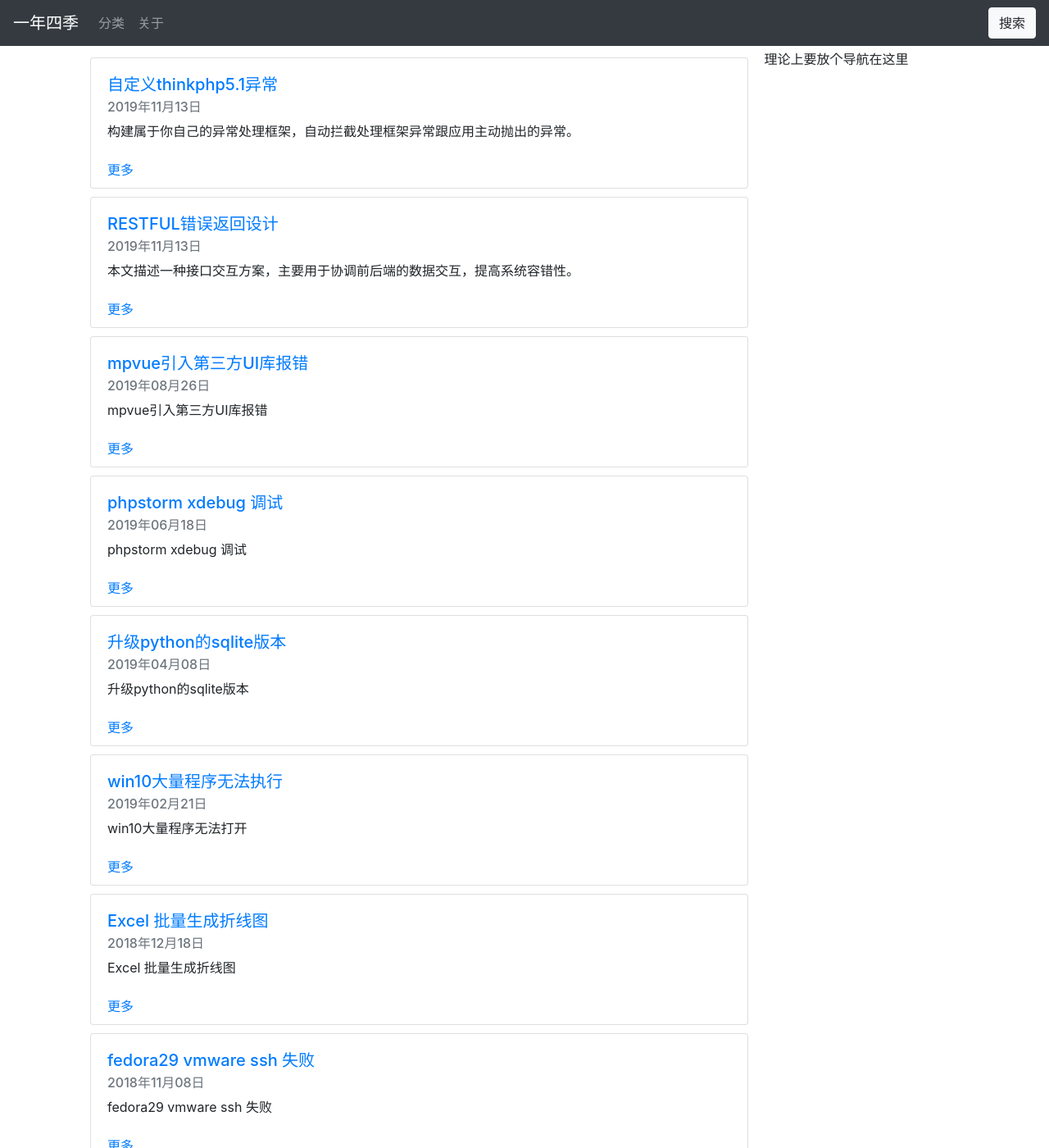
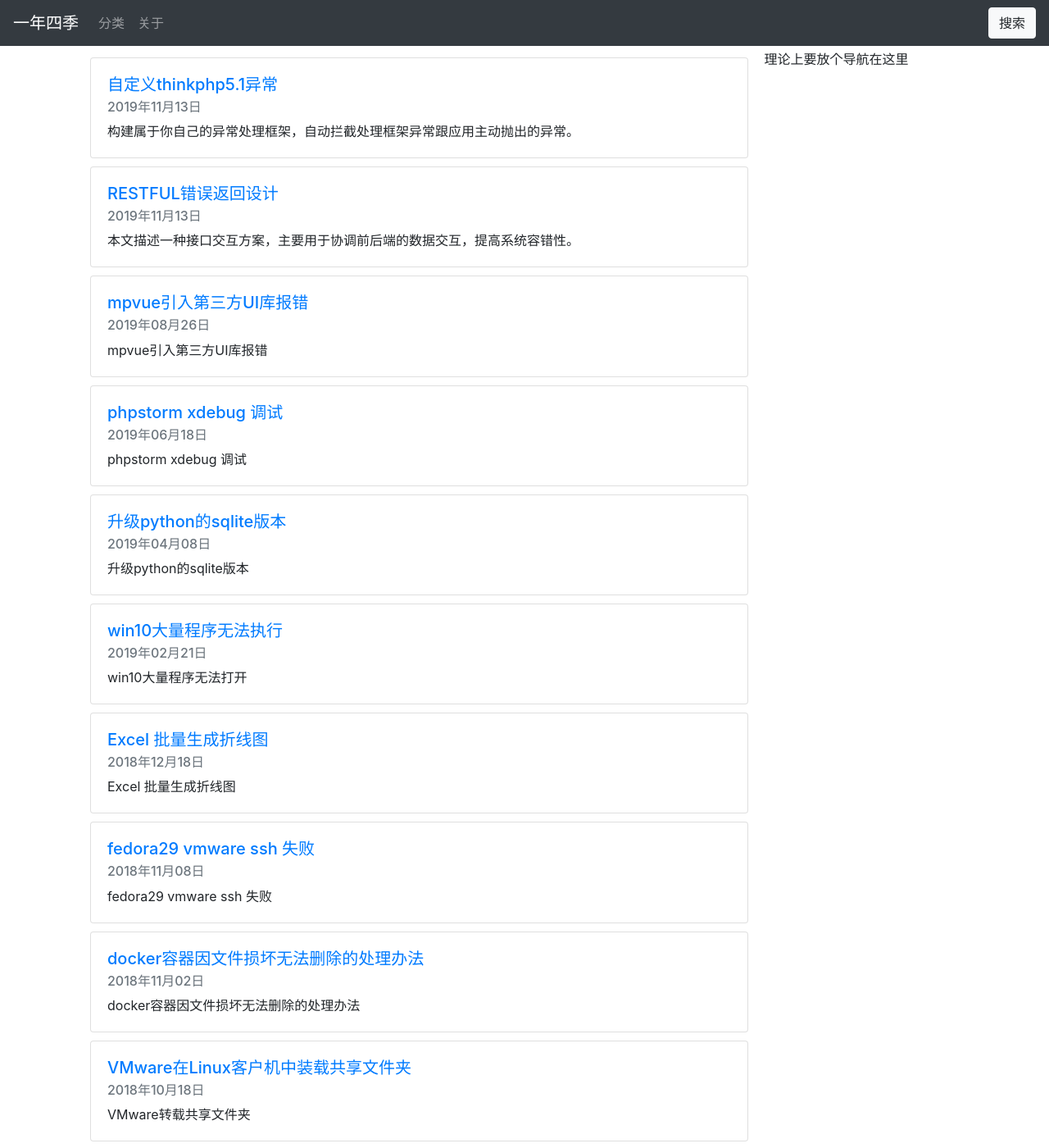
Before and after one commit to charlieyu/charlieyu.github.io, a Jekyll site: the page built from index.markdown, in a window 1280 px wide and 1400 px high. Shown: the whole window at 82% size. Built offline with Jekyll 4.4.1, drawn with Linux system fonts in a browser that asks for light colours; some of the changed text lies outside the part shown.

Commit message:
调整首页卡片样式

```diff
--- a/_layouts/home.html
+++ b/_layouts/home.html
@@ -7,7 +7,7 @@ layout: default
     <div class="col-sm-9 col-md-9">
       {%- if site.posts.size > 0 -%}
       {%- for post in site.posts -%}
-      <div class="card" style="width: 100%; margin:10px; height: 10rem;">
+      <div class="card" style="width: 100%; margin:10px;">
         <div class="card-body">
           <h5 class="card-title"><a href="{{ post.url | relative_url }}">{{ post.title | escape }}</a></h5>
           {%- assign date_format = site.minima.date_format | default: "%b %-d, %Y" -%}
@@ -15,9 +15,9 @@ layout: default
           {%- if site.show_excerpts -%}
           <p class="card-text">{{ post.description }}</p>
           {%- endif -%}
-          <div style="position: absolute; bottom: 10px;">
+          <!-- <div style="position: absolute; bottom: 10px;">
             <a href="{{ post.url | relative_url }}" class="card-link">更多</a>
-          </div>
+          </div> -->
         </div>
       </div>
       {%- endfor -%}
```
